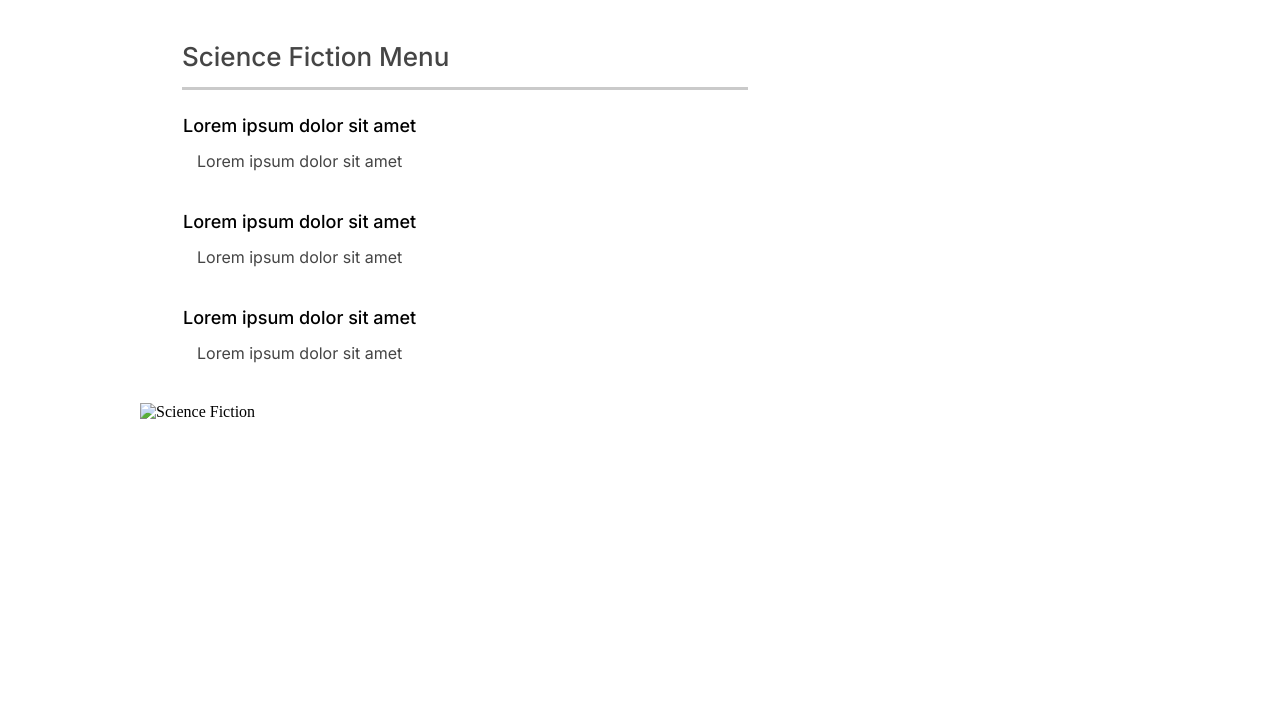
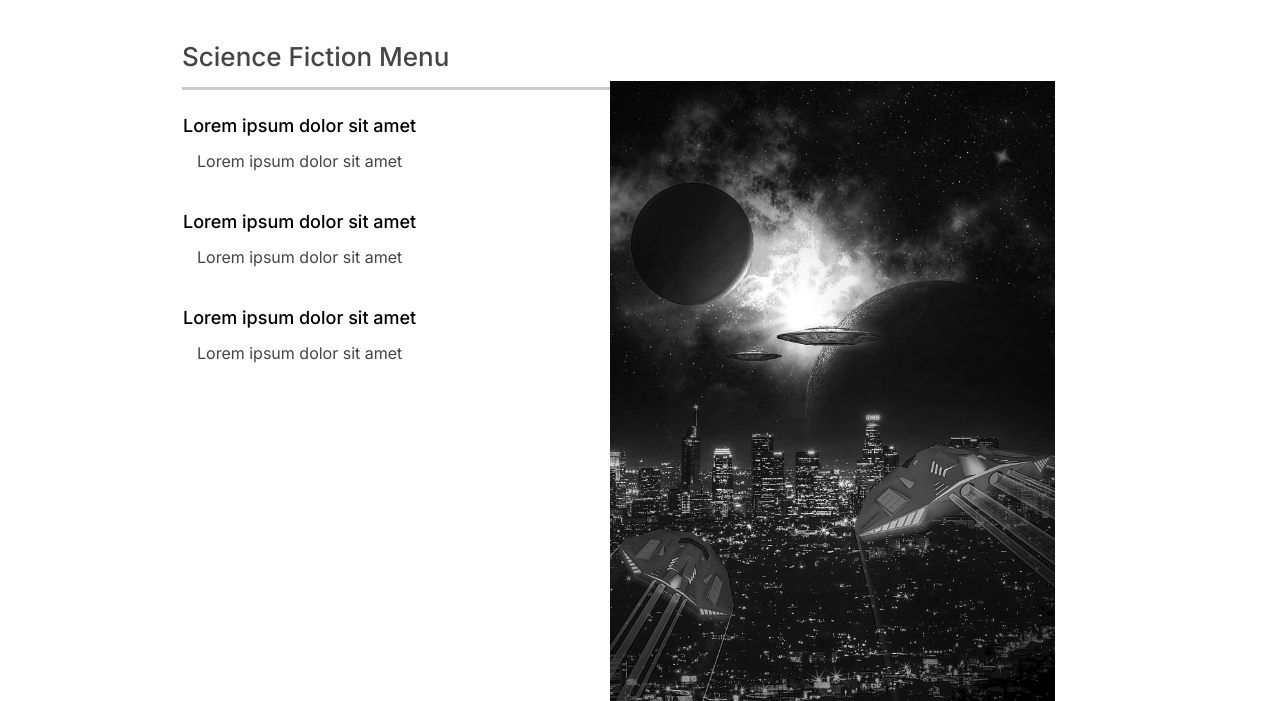
Before and after one commit to ConnieStandish/final-project, a plain HTML site: page syfy-menu.html in a window 1280 px wide. Shown: the part 194-895 px from the top of the page. Before the commit the page ends 800 px from the top, so only its background shows below. Drawn offline with Linux system fonts and the light colour scheme; a web font is replaced by a local one.

Commit message:
Added image to syfy-menu.html.

```diff
--- a/css/styles.css
+++ b/css/styles.css
@@ -210,11 +210,23 @@ Horror Menu Page
 Fantasy Menu Page
 ========================*/
 .menu-image-fantasy {
-    width: 415px;
+    width: 430px;
     float: right;
-    margin-top: -140px;
+    margin-top: -132px;
     margin-right: 85px;
     max-width: 100%;
     height: auto;
     filter: grayscale(100);
 }
+/*=======================
+Science Fiction Menu Page
+========================*/
+.menu-image-syfy {
+    width: 445px;
+    float: right;
+    margin-top: -322px;
+    margin-right: 85px;
+    max-width: 100%;
+    height: auto;
+    filter: grayscale(100);
+}
--- a/syfy-menu.html
+++ b/syfy-menu.html
@@ -44,7 +44,7 @@
     </section>
 
     <section>
-      <img class="menu-image-syfy" src="images/" alt="Science Fiction">
+      <img class="menu-image-syfy" src="images/syfy-pic.jpg" alt="Science Fiction">
     </section>
 
     <section class="social-media">
```
Also changed, not shown: images/syfy-pic.jpg (added).
